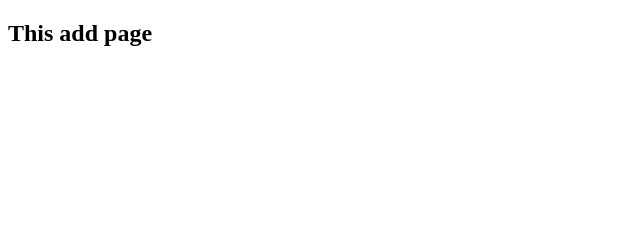
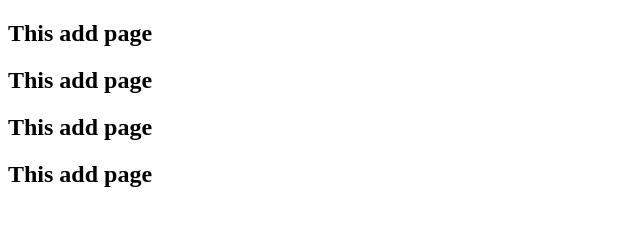
Before and after one commit to gsshohel1314/git_learn, a plain HTML site: page add.html in a window 1280 px wide. Shown: the whole page, without its empty margins (0-640 px from the left). Drawn offline with Linux system fonts and the light colour scheme.

Commit message:
4 lines add in add.html file

```diff
--- a/add.html
+++ b/add.html
@@ -5,5 +5,8 @@
 </head>
 <body>
     <h2>This add page</h2>
+    <h2>This add page</h2>
+    <h2>This add page</h2>
+    <h2>This add page</h2>
 </body>
 </html>
```
